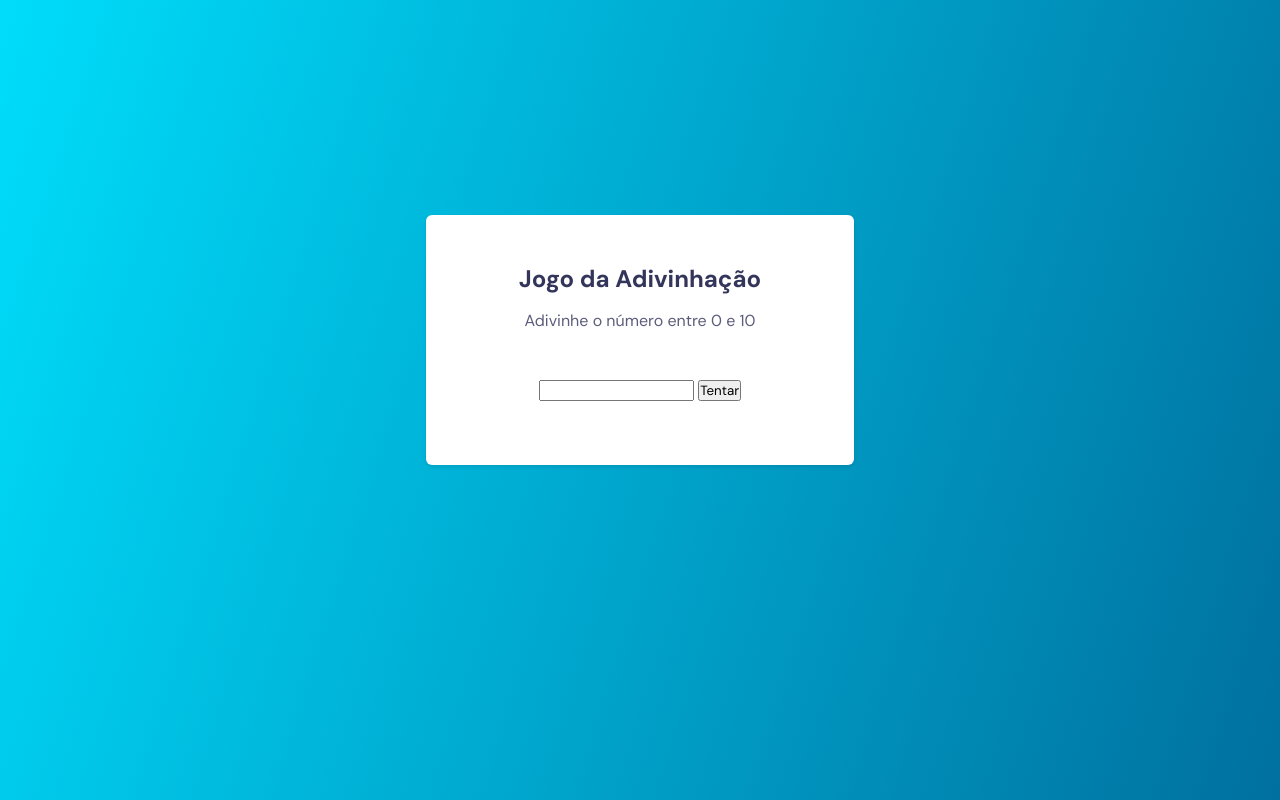
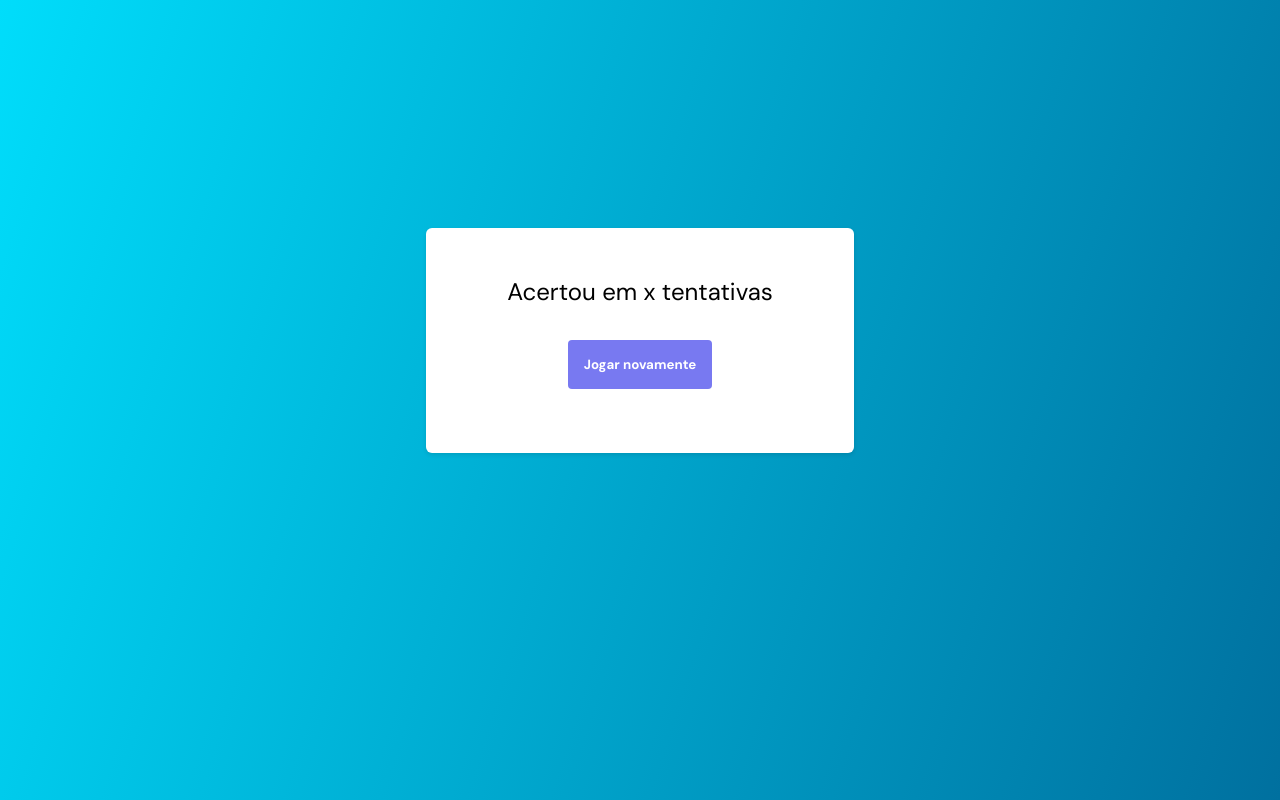
Before and after one commit to fespschulte/RS-Explorer-06-Project-01, a plain HTML site: page index.html in a window 1280 px wide. Drawn offline with Linux system fonts and the light colour scheme.

Commit message:
estilização da screen2

```diff
--- a/index.html
+++ b/index.html
@@ -11,12 +11,18 @@
 </head>
 <body>
   <main>
-    <h1>Jogo da Adivinhação</h1>
-    <p>Adivinhe o número entre 0 e 10</p>
-    <form action="">
-      <input type="text">
-      <button>Tentar</button>
-    </form>
+    <div class="screen1 hide">
+      <h1>Jogo da Adivinhação</h1>
+      <p>Adivinhe o número entre 0 e 10</p>
+      <form action="">
+        <input type="number">
+        <button>Tentar</button>
+      </form>
+    </div>
+    <div class="screen2">
+      <h2>Acertou em x tentativas</h2>
+      <button>Jogar novamente</button>
+    </div>
   </main>
   <script src="./main.js"></script>
 </body>
--- a/style.css
+++ b/style.css
@@ -19,6 +19,10 @@ body, button, input {
   font-family: "DM Sans", sans-serif;
 }
 
+.hide {
+  display: none;
+}
+
 main {
   background: #FFFFFF;
   box-shadow: 0 .2rem .4rem rgba(0, 0, 0, 0.1);
@@ -28,6 +32,21 @@ main {
   margin-top: -12rem;
   text-align: center;
 }
+
+button {
+  background-color: #7879F1;
+  font-weight: bold;
+  color: white;
+  border-radius: 0 .4rem .4rem 0;
+  cursor: pointer;
+}
+
+button:hover {
+  background-color: #7879F1;
+
+}
+
+/* screen1 */
 
 h1 {
   font-family: "Montserrat". sans-serif;
@@ -45,5 +64,30 @@ p {
 
 form {
   margin-top: 4.8rem;
+  display: flex;
+  justify-content: center;
+}
 
+input, button {
+  border: none;
+  padding: 1.6rem;
 }
+
+input {
+  background-color: #CDE2E9;
+  width: 7.5rem;
+  border-radius: .4rem 0 0 .4rem;
+}
+
+
+/* screen2 */
+
+h2 {
+  font-size: 2.4rem;
+  font-weight: normal;
+  margin-bottom: 3.3rem;
+}
+
+.screen2 button {
+  border-radius: .4rem;
+}
```
